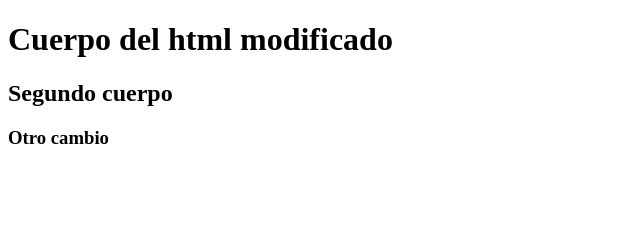
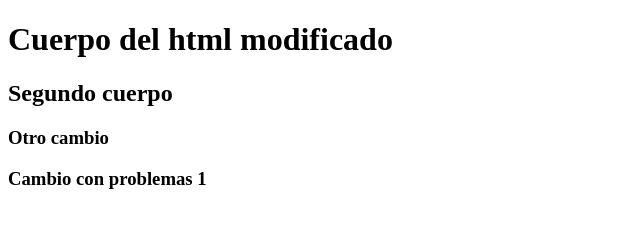
Before and after one commit to eleenajimenez/Curso-git, a plain HTML site: page index.html in a window 1280 px wide. Shown: the whole page, without its empty margins (0-640 px from the left). Drawn offline with Linux system fonts and the light colour scheme.

Commit message:
Cambio problemas

```diff
--- a/index.html
+++ b/index.html
@@ -10,6 +10,7 @@
     <h1> Cuerpo del html modificado</h1>
     <h2> Segundo cuerpo </h2>
     <h3> Otro cambio </h3>
+    <h3> Cambio con problemas 1 </h3>
 
 </body>
 </html>
```
